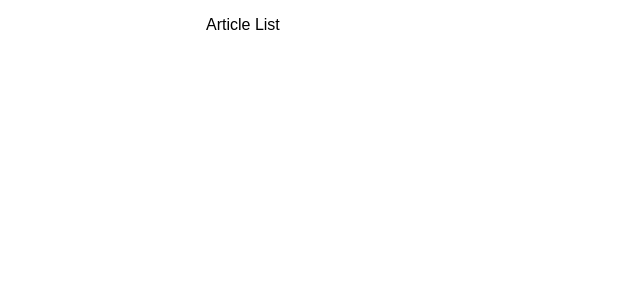
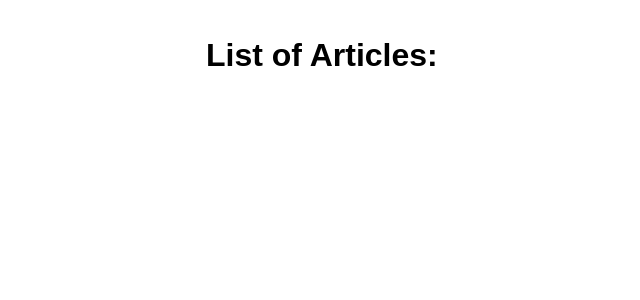
Before and after one commit to romellem/test-async-redux, a React (Create React App) app: page /#/article in a window 1280 px wide. Shown: the top 300 px of the page, without its empty margins (134-774 px from the left). Built offline with nearby package versions, Linux system fonts and the light colour scheme.

Commit message:
Adjust header

```diff
--- a/src/components/ListOfArticles.js
+++ b/src/components/ListOfArticles.js
@@ -3,7 +3,7 @@ import { connect } from 'react-redux';
 
 class Article extends Component {
     render() {
-        return <div>Article List</div>;
+        return <h1>List of Articles:</h1>;
     }
 }
 
```
